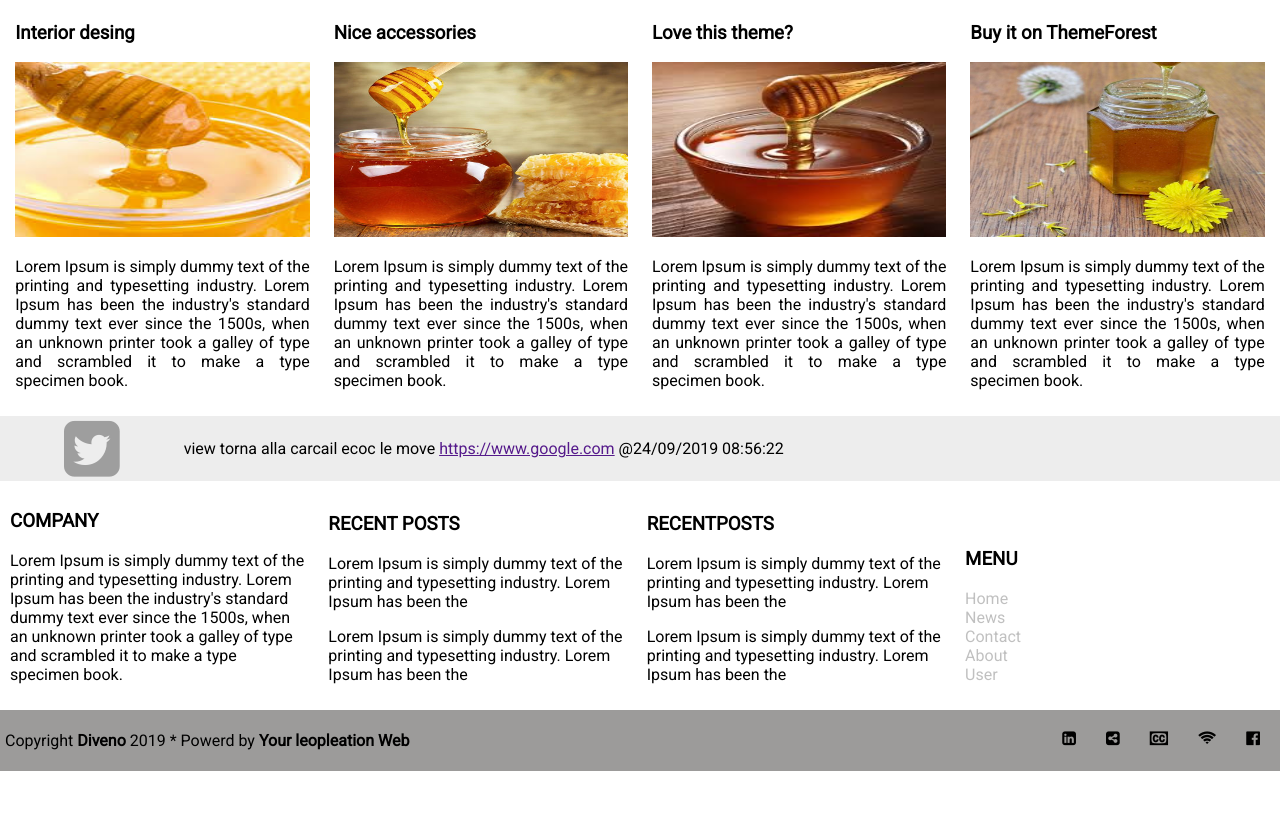
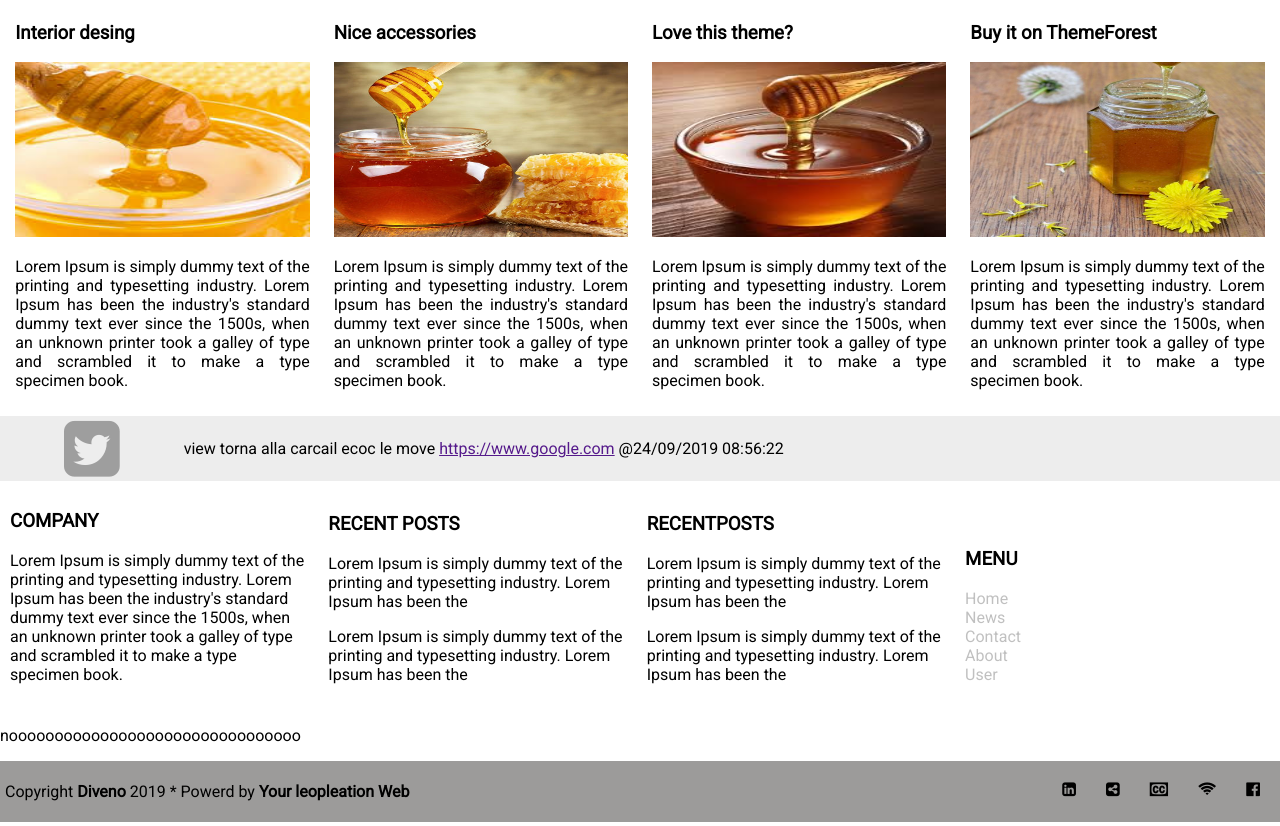
Before and after one commit to yazanmuala/medical, a plain HTML site: page frontend theme html css/index.html in a window 1280 px wide. Shown: the part 745-1571 px from the top of the page. Before the commit the page ends 1520 px from the top, so only its background shows below. Drawn offline with Linux system fonts and the light colour scheme.

Commit message:
second change
second

```diff
--- a/frontend theme html css/index.html
+++ b/frontend theme html css/index.html
@@ -119,6 +119,7 @@
 			</ul>
 
 		</div>
+		<p>noooooooooooooooooooooooooooooooo</p>
 	</section>
 	<footer>
 		<div>
```
